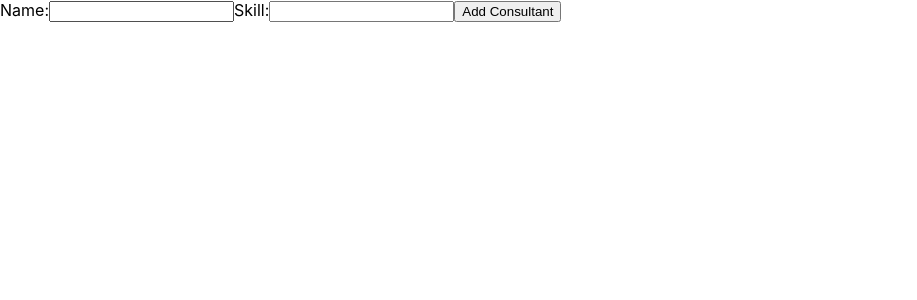
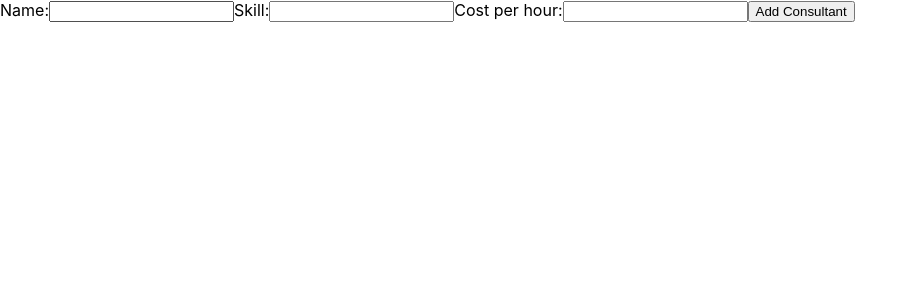
Before and after one commit to CoderGauri/consultation_app, a React (Create React App) app in the folder frontend/: page / in a window 1280 px wide. Shown: the top 300 px of the page, without its empty margins (0-917 px from the left). Built offline with nearby package versions, Linux system fonts and the light colour scheme.

Commit message:
cost feature added

```diff
--- a/frontend/src/App.js
+++ b/frontend/src/App.js
@@ -4,6 +4,7 @@ import './App.css';
 function App() {
   const [name, setName] = useState('');
   const [skill, setSkill] = useState('');
+  const[cost , setCost] = useState('');
   const [consultants, setConsultants] = useState([]);
   let id = 1;
 
@@ -22,11 +23,11 @@ function App() {
   };
   const handleSubmit = (e) => {
     e.preventDefault();
-    console.log(name , skill);
+    console.log(name , skill , cost);
     id++
 
 
-    setConsultants([...consultants , { name, skill , id}]);
+    setConsultants([...consultants , { name, skill ,cost , id}]);
     setName('');
     setSkill('');
   };
@@ -42,6 +43,10 @@ function App() {
         Skill:
         <input type="text" value={skill} onChange={(e) => setSkill(e.target.value)} />
       </label>
+      <label>
+        Cost per hour:
+        <input type="text" value={cost} onChange={(e) => setCost(e.target.value)} />
+      </label>
       <button type="submit">Add Consultant</button>
     </form>
 
@@ -53,6 +58,7 @@ function App() {
             <div key={index}>
               <h3>{consultant.name}</h3>
               <p>{consultant.skill}</p>
+              <p>{consultant.cost}</p>
 
             </div>
           ))}
```
